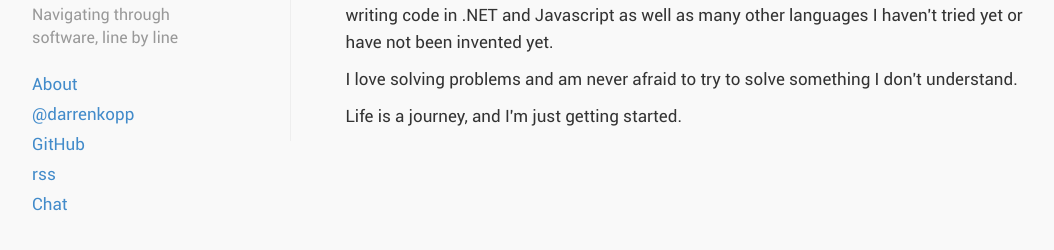
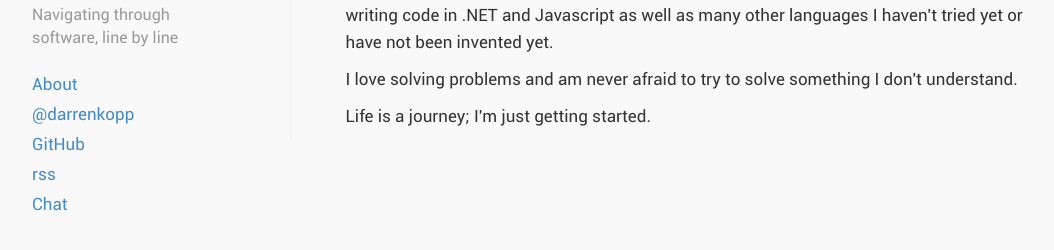
Before and after one commit to darrenkopp/darrenkopp.github.com, a Jekyll site: the page built from about.md, in a window 1280 px wide. Shown: the part 327-577 px from the top of the page, without its empty margins (58-1112 px from the left). Built offline with Jekyll 4.4.1, drawn with Linux system fonts in a browser that asks for light colours.

Commit message:
bleh, grammar

```diff
--- a/about.md
+++ b/about.md
@@ -9,5 +9,5 @@ title: About Me
     <p class="jumbotron">I am a software developer currently living in Layton, Utah. I have a passion for web.</p>
     <p>When I'm not coding, I enjoy answering questions for people on StackOverflow. I enjoy writing code in .NET and Javascript as well as many other languages I haven't tried yet or have not been invented yet.</p>
 	<p>I love solving problems and am never afraid to try to solve something I don't understand.</p>
-	<p>Life is a journey, and I'm just getting started.</p>
+	<p>Life is a journey; I'm just getting started.</p>
 </article>
```
